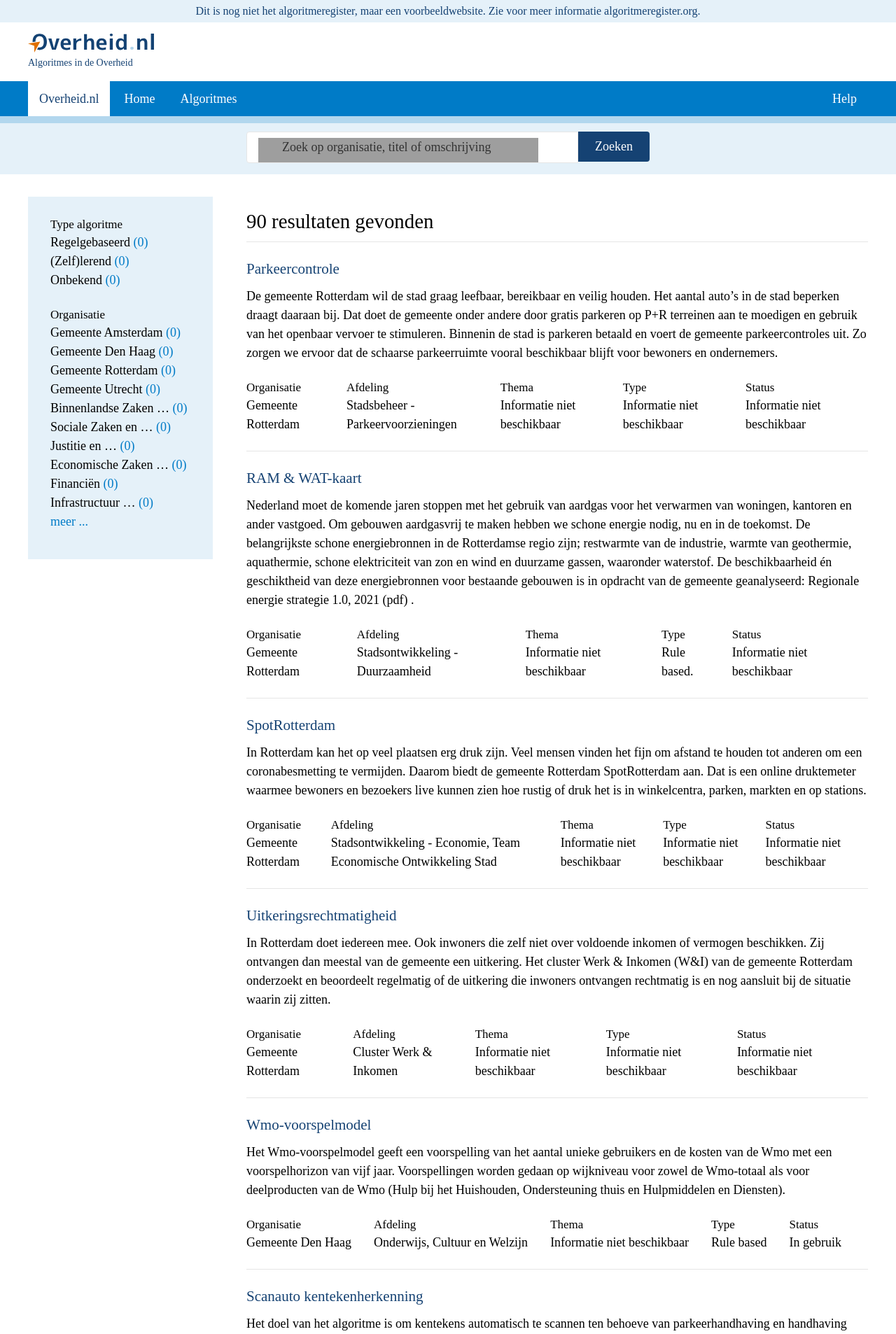
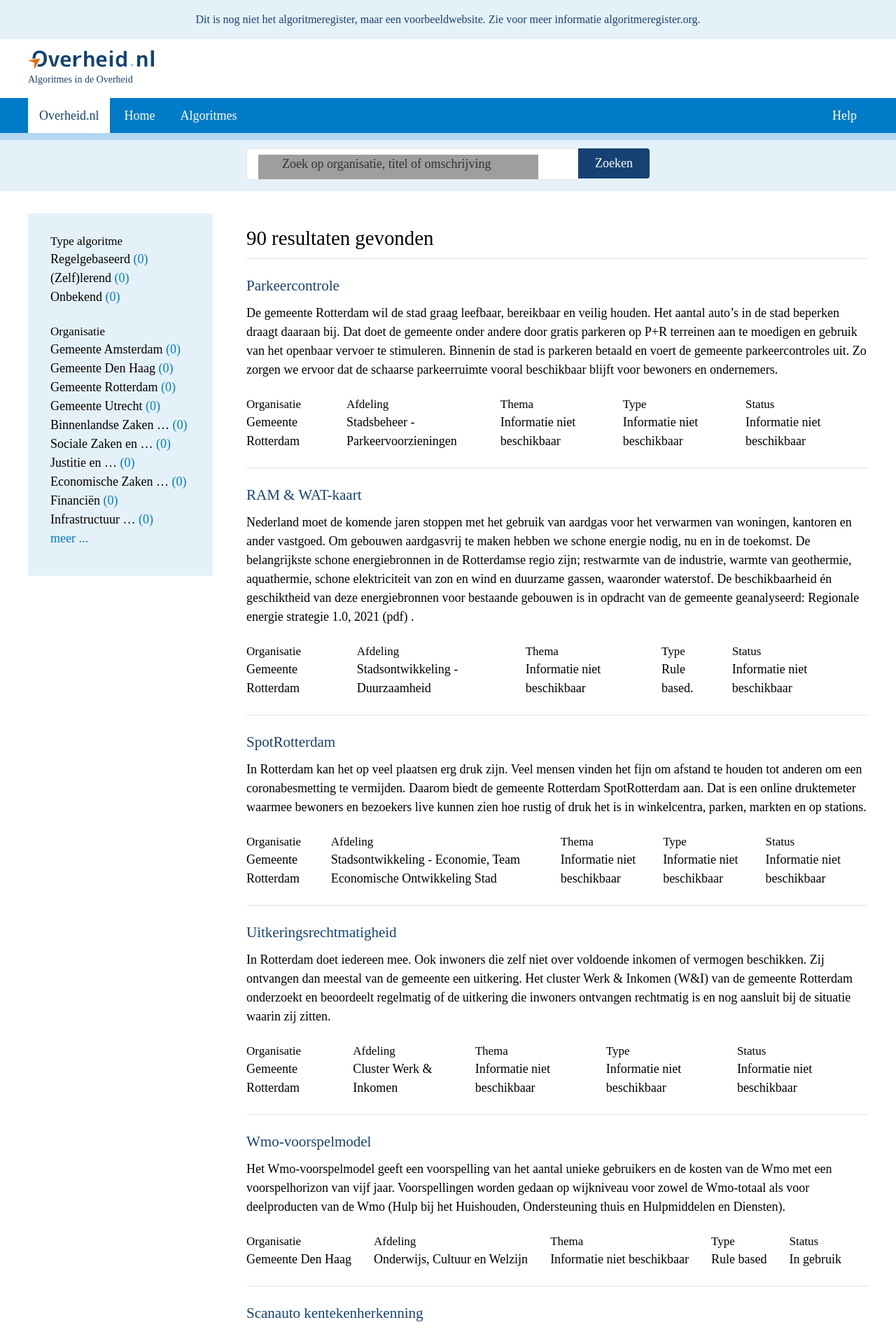
Before and after one commit to Algoritmeregister/algoritmeregister.nl, a Jekyll site: the page built from algoritmes.md, in a window 1280 px wide. Shown: the top 1906 px of the page at 70% size. Built offline with Jekyll 4.4.1, drawn with Linux system fonts in a browser that asks for light colours; some web fonts are replaced; grey boxes are pictures that could not be loaded.

Commit message:
update top notification

```diff
--- a/_includes/header.html
+++ b/_includes/header.html
@@ -1,5 +1,5 @@
 <header class="ovnl-header m-b4">
-  <p style="background: #e5f1f9; color: #154273; font-family: 'RO Sans Regular', 'sans-serif'; text-align: center; height: 2em; line-height: 2em">Dit is nog niet het algoritmeregister, maar een voorbeeldwebsite. Zie voor meer informatie <a href="https://www.algoritmeregister.org">algoritmeregister.org</a>.</p>
+  <p style="background: #e5f1f9; color: #154273; font-family: 'RO Sans Regular', 'sans-serif'; text-align: center; line-height: 1.5em; padding: 1em">Dit is nog niet het algoritmeregister, maar een voorbeeldwebsite. Zie voor meer informatie <a href="https://www.algoritmeregister.org">algoritmeregister.org</a>.</p>
   <div class="layout p-y3">
     <div class="layout-1">
       <div class="u-flex u-space-between u-align-center">
```
